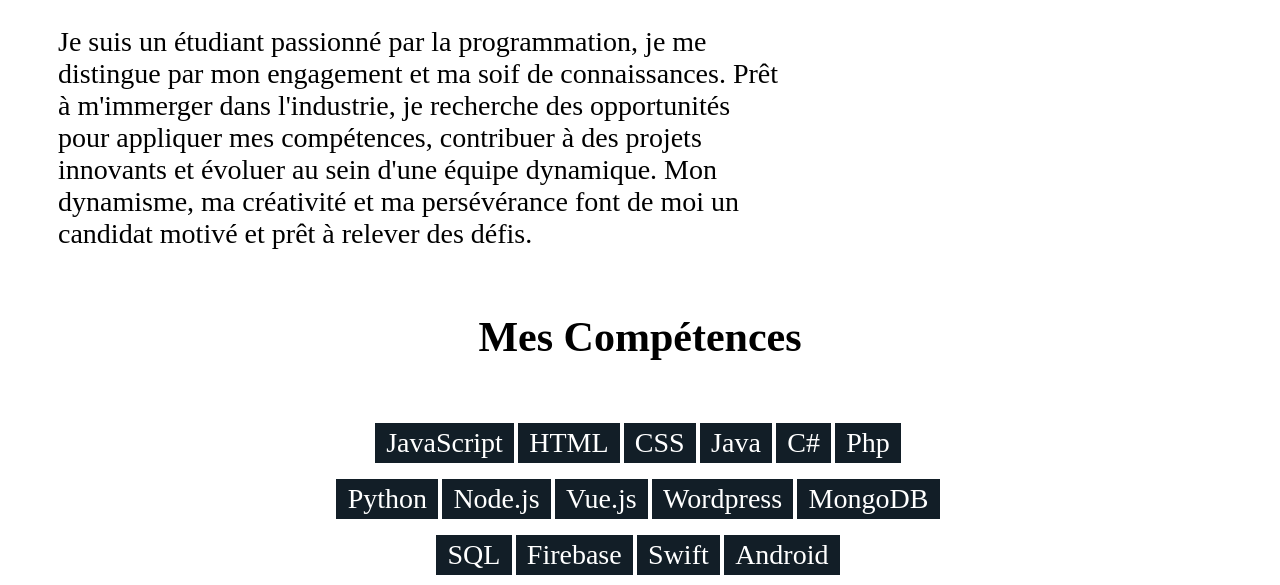
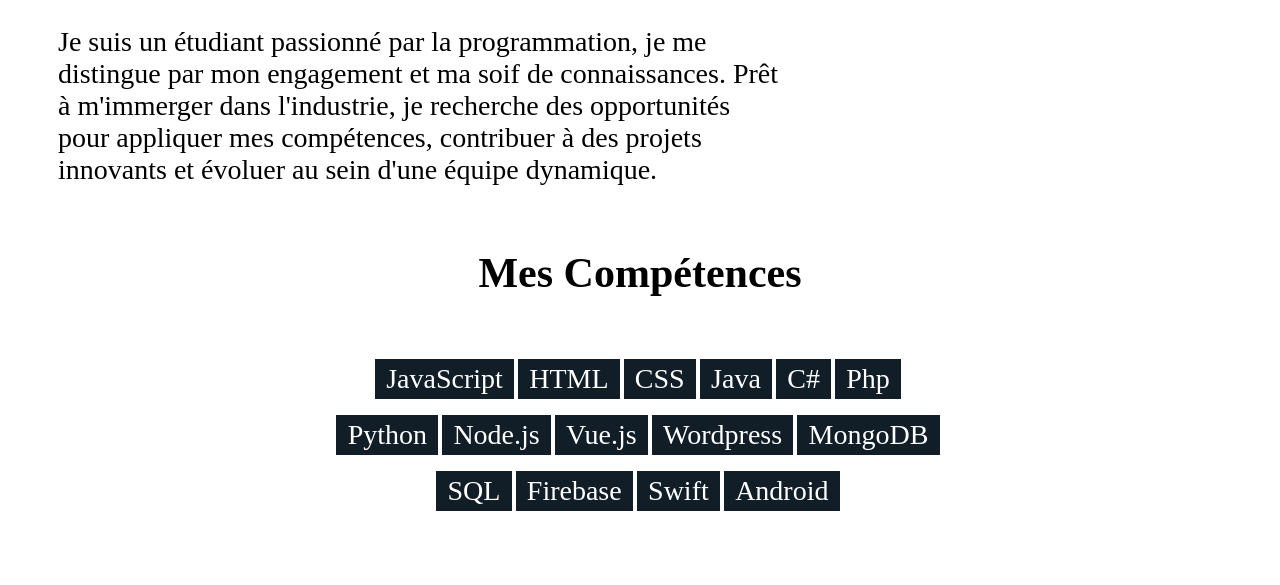
Before and after one commit to ryokxii/Portfolio, a plain HTML site: page index.html in a window 1280 px wide. Shown: the part 215-800 px from the top of the page. Drawn offline with Linux system fonts and the light colour scheme; a web font is replaced by a local one.

Commit message:
intro para shorter

```diff
--- a/index.html
+++ b/index.html
@@ -31,7 +31,7 @@
                 <svg stroke="black" fill="black" stroke-width="0" viewBox="0 0 1024 1024" height="1em" width="1em" xmlns="http://www.w3.org/2000/svg"><path d="M928 160H96c-17.7 0-32 14.3-32 32v640c0 17.7 14.3 32 32 32h832c17.7 0 32-14.3 32-32V192c0-17.7-14.3-32-32-32zm-80.8 108.9L531.7 514.4c-7.8 6.1-18.7 6.1-26.5 0L189.6 268.9A7.2 7.2 0 0 1 194 256h648.8a7.2 7.2 0 0 1 4.4 12.9z"></path></svg>
             </a>
         </div>
-        <p>Je suis un étudiant passionné par la programmation, je me distingue par mon engagement et ma soif de connaissances. Prêt à m'immerger dans l'industrie, je recherche des opportunités pour appliquer mes compétences, contribuer à des projets innovants et évoluer au sein d'une équipe dynamique. Mon dynamisme, ma créativité et ma persévérance font de moi un candidat motivé et prêt à relever des défis.</p>
+        <p>Je suis un étudiant passionné par la programmation, je me distingue par mon engagement et ma soif de connaissances. Prêt à m'immerger dans l'industrie, je recherche des opportunités pour appliquer mes compétences, contribuer à des projets innovants et évoluer au sein d'une équipe dynamique.</p>
     </section>
 
     <section id="section-skills" class="section-skills">
```
